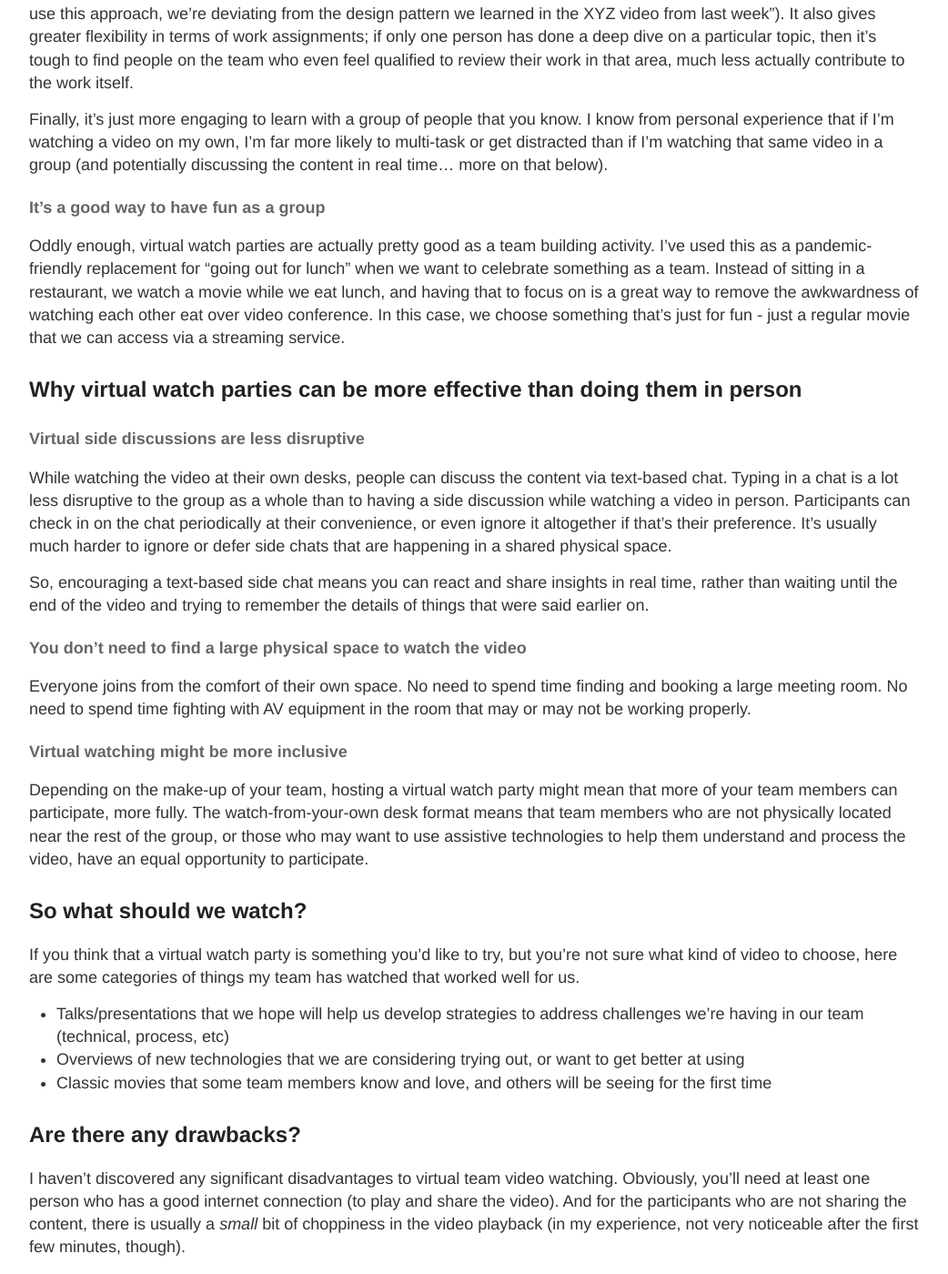
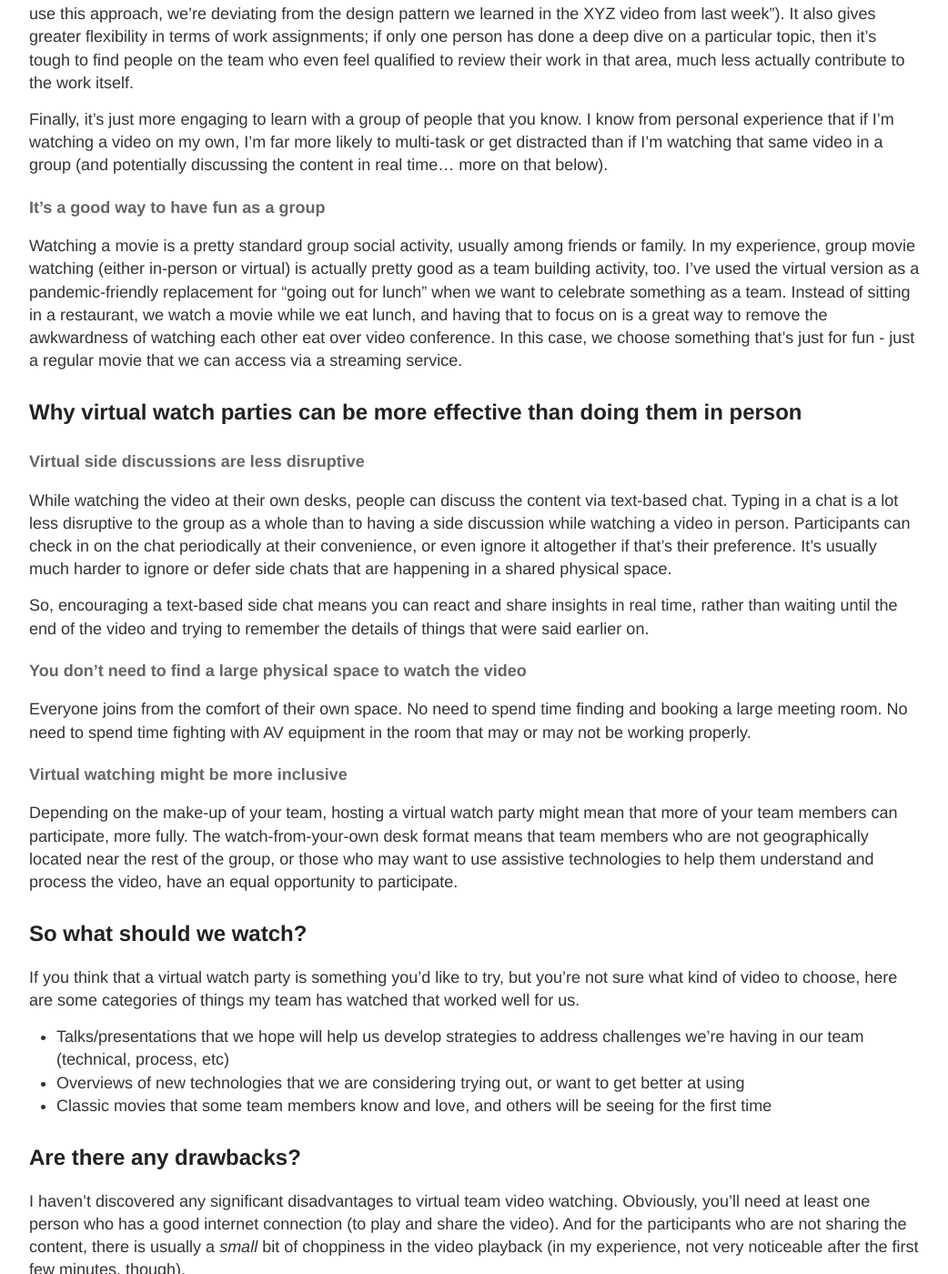
Before and after one commit to tinafletcher/tinafletcher.github.io, a Jekyll site: the page built from _posts/2021-7-9-Virtual-watch-parties.md, in a window 1280 px wide and 1400 px high, scrolled down 668 px. Shown: the whole window at 91% size, without its empty margins (118-1160 px from the left). Built offline with Jekyll 4.4.1, drawn with Linux system fonts in a browser that asks for light colours.

Commit message:
More wording updates

```diff
--- a/_posts/2021-7-9-Virtual-watch-parties.md
+++ b/_posts/2021-7-9-Virtual-watch-parties.md
@@ -22,7 +22,7 @@ I've also found that group watching sessions are beneficial because then most of
 Finally, it's just more engaging to learn with a group of people that you know. I know from personal experience that if I'm watching a video on my own, I'm far more likely to multi-task or get distracted than if I'm watching that same video in a group (and potentially discussing the content in real time... more on that below).
 
 #### It's a good way to have fun as a group
-Oddly enough, virtual watch parties are actually pretty good as a team building activity. I've used this as a pandemic-friendly replacement for "going out for lunch" when we want to celebrate something as a team. Instead of sitting in a restaurant, we watch a movie while we eat lunch, and having that to focus on is a great way to remove the awkwardness of watching each other eat over video conference. In this case, we choose something that's just for fun - just a regular movie that we can access via a streaming service.
+Watching a movie is a pretty standard group social activity, usually among friends or family. In my experience, group movie watching (either in-person or virtual) is actually pretty good as a team building activity, too. I've used the virtual version as a pandemic-friendly replacement for "going out for lunch" when we want to celebrate something as a team. Instead of sitting in a restaurant, we watch a movie while we eat lunch, and having that to focus on is a great way to remove the awkwardness of watching each other eat over video conference. In this case, we choose something that's just for fun - just a regular movie that we can access via a streaming service.
 
 
 ## Why virtual watch parties can be more effective than doing them in person
@@ -36,7 +36,7 @@ So, encouraging a text-based side chat means you can react and share insights in
 Everyone joins from the comfort of their own space. No need to spend time finding and booking a large meeting room. No need to spend time fighting with AV equipment in the room that may or may not be working properly.
 
 #### Virtual watching might be more inclusive
-Depending on the make-up of your team, hosting a virtual watch party might mean that more of your team members can participate, more fully. The watch-from-your-own desk format means that team members who are not physically located near the rest of the group, or those who may want to use assistive technologies to help them understand and process the video, have an equal opportunity to participate.
+Depending on the make-up of your team, hosting a virtual watch party might mean that more of your team members can participate, more fully. The watch-from-your-own desk format means that team members who are not geographically located near the rest of the group, or those who may want to use assistive technologies to help them understand and process the video, have an equal opportunity to participate.
 
 
 ## So what should we watch?
```
